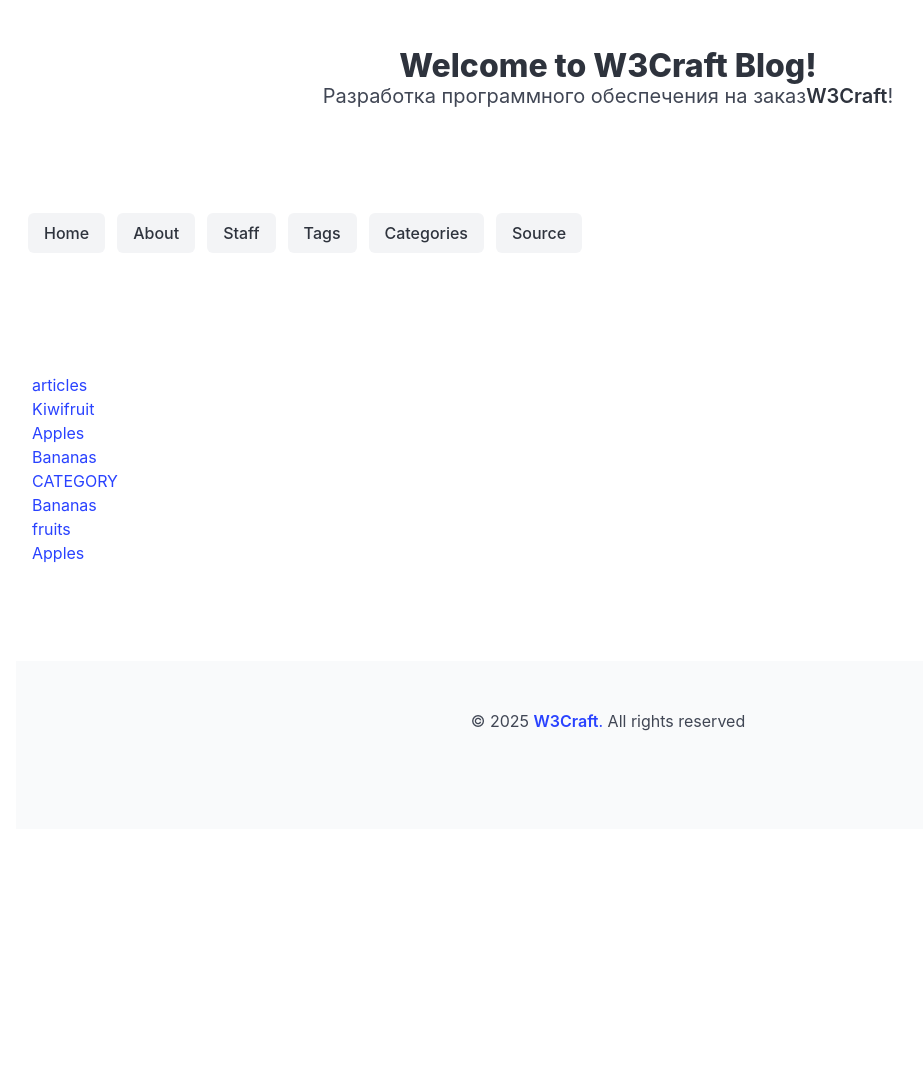
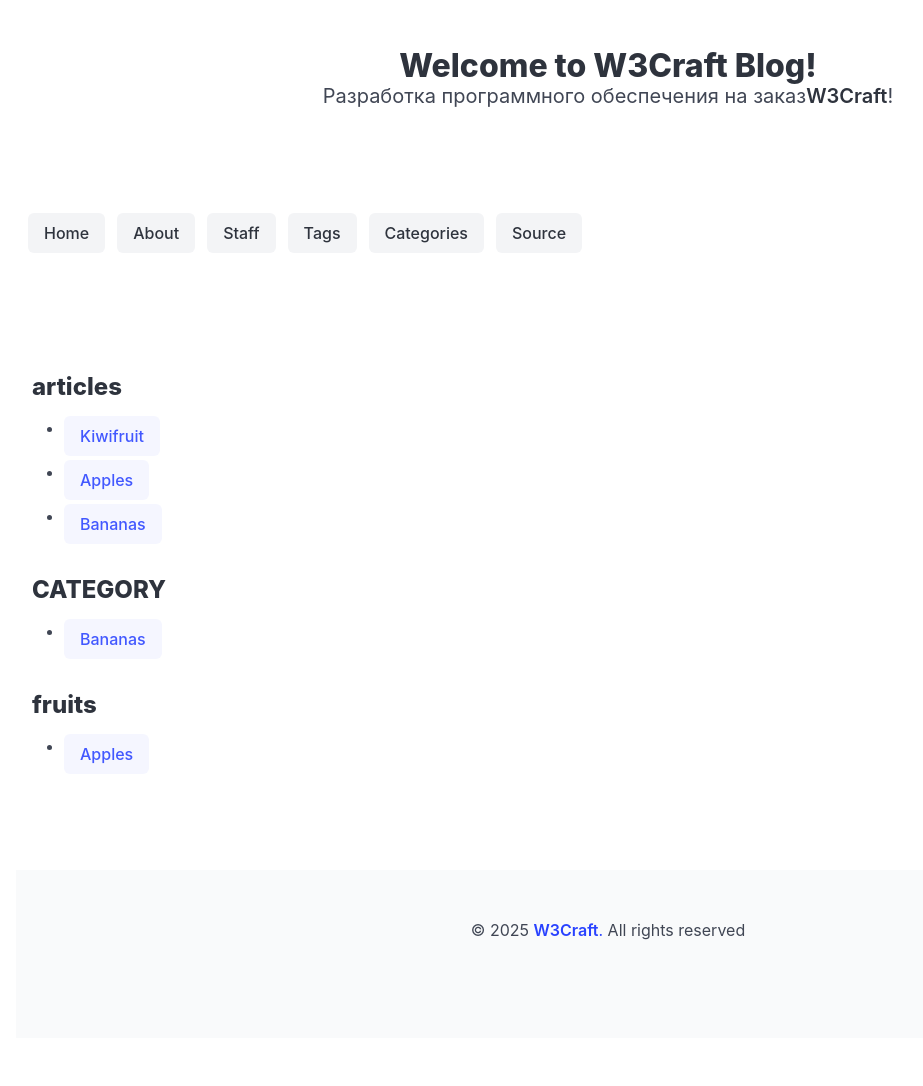
Before and after one commit to w3craft/blog, a Jekyll site: the page built from _pages/categories.html, in a window 1280 px wide. Shown: the whole page, without its empty margins (32-955 px from the left). Built offline with Jekyll 4.4.1, drawn with Linux system fonts in a browser that asks for light colours; before the commit the page ends 900 px from its top, so only the background shows below that.

Commit message:
Update categories.html

```diff
--- a/_pages/categories.html
+++ b/_pages/categories.html
@@ -2,11 +2,13 @@
 title: Categories
 description: List Categories
 ---
+<div class="content">
 {% for category in site.categories %}
-<h3><a href="{{ category[0].url }}">{{ category[0] }}</a></h3>
+<h3>{{ category[0] }}</h3>
 <ul>
   {% for post in category[1] %}
-  <li><a href="{{ post.url }}">{{ post.title }}</a></li>
+  <li><a class="button is-link is-inverted" href="{{ post.url }}">{{ post.title }}</a></li>
   {% endfor %}
 </ul>
 {% endfor %}
+</div>
```
